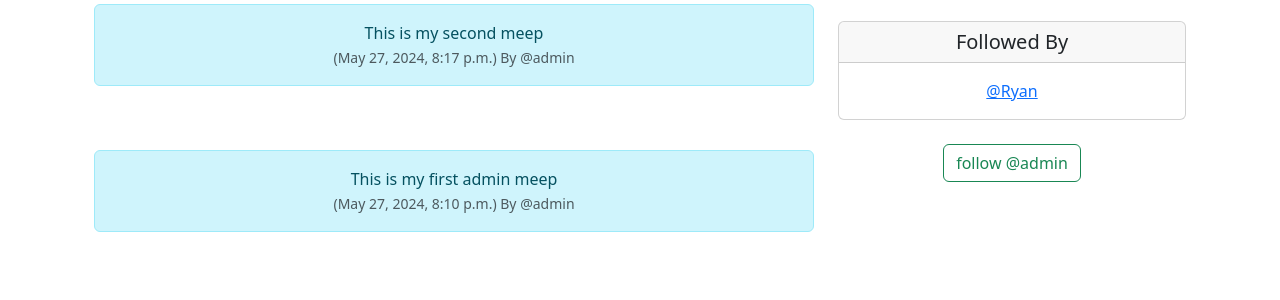
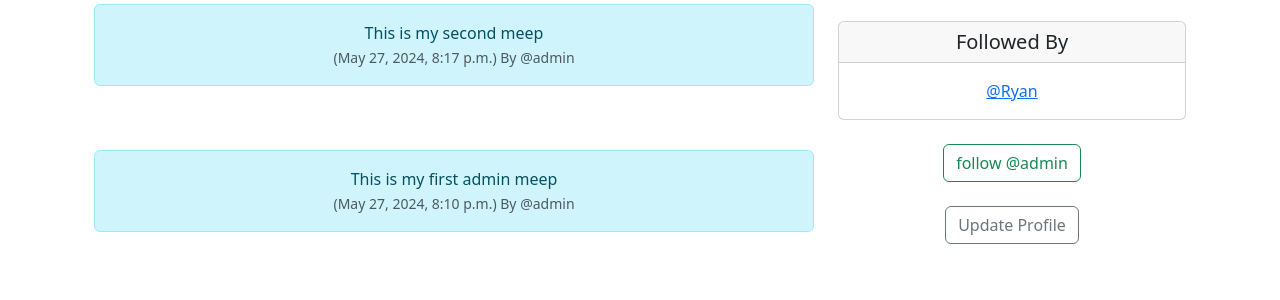
Before and after one commit to Orwa400/Musker, a Django app: page /profile/1 in a window 1280 px wide. Shown: the part 302-602 px from the top of the page. Run offline with Django 5.2, Linux system fonts and the light colour scheme; a user stored in the database is signed in; data comes from the database, SQL or seed files in the repository; both versions use the stored data as it was after the commit.

Commit message:
Update User Profiles

```diff
--- a/musker/templates/profile.html
+++ b/musker/templates/profile.html
@@ -64,6 +64,11 @@
                 {% endif %}
 
                 </form>
+                <br>
+                <!-- Check for correct User-->
+                {% if request.user.id == profile.user.id %}
+                    <a href="{% url 'update_user' %}" class="btn btn-outline-secondary">Update Profile</a>
+                {% endif %}
             </div>
         </div>
     </div>
--- a/musker/urls.py
+++ b/musker/urls.py
@@ -9,4 +9,5 @@ urlpatterns = [
     path('login/', views.login_user, name='login'),
     path('logout', views.logout_user, name='logout'),
     path('register/', views.register_user, name='register'),
+    path('update_user/', views.update_user, name='update_user')
 ]
--- a/musker/views.py
+++ b/musker/views.py
@@ -5,6 +5,7 @@ from .forms import MeepForm, SignUpForm
 from django.contrib.auth import authenticate, login, logout
 from django.contrib.auth.forms import UserCreationForm
 from django import forms
+from django.contrib.auth.models import User
 
 
 def home(request):
@@ -93,10 +94,26 @@ def register_user(request):
             #email = form.cleaned_data['email']
 
             # login user
-            user = auuthenticated(username=username, password=password)
+            user = authenticate(username=username, password=password)
             login(request, user)
             messages.success(request, ("You Have Successfully Registered! Welcome!"))
             return redirect('home')
 
 
     return render(request, "register.html", {'form':form})
+
+
+def update_user(request):
+    if request.user.is_authenticated:
+        current_user = User.objects.get(id=request.user.id)
+        form = SignUpForm(request.POST or None, instance=current_user)
+        if form.is_valid():
+           form.save()
+           login(request, current_user)
+           messages.success(request, ("Your Profile Has Been Updated!"))
+           return redirect('home')
+
+        return render(request, "update_user.html", {'form':form})
+    else:
+        messages.success(request, ("You Must Be Logged In To View That Page!"))
+        return redirect('home')
```
Also changed, not shown: musker/templates/update_user.html (added, +19 -0 lines), db.sqlite3.
